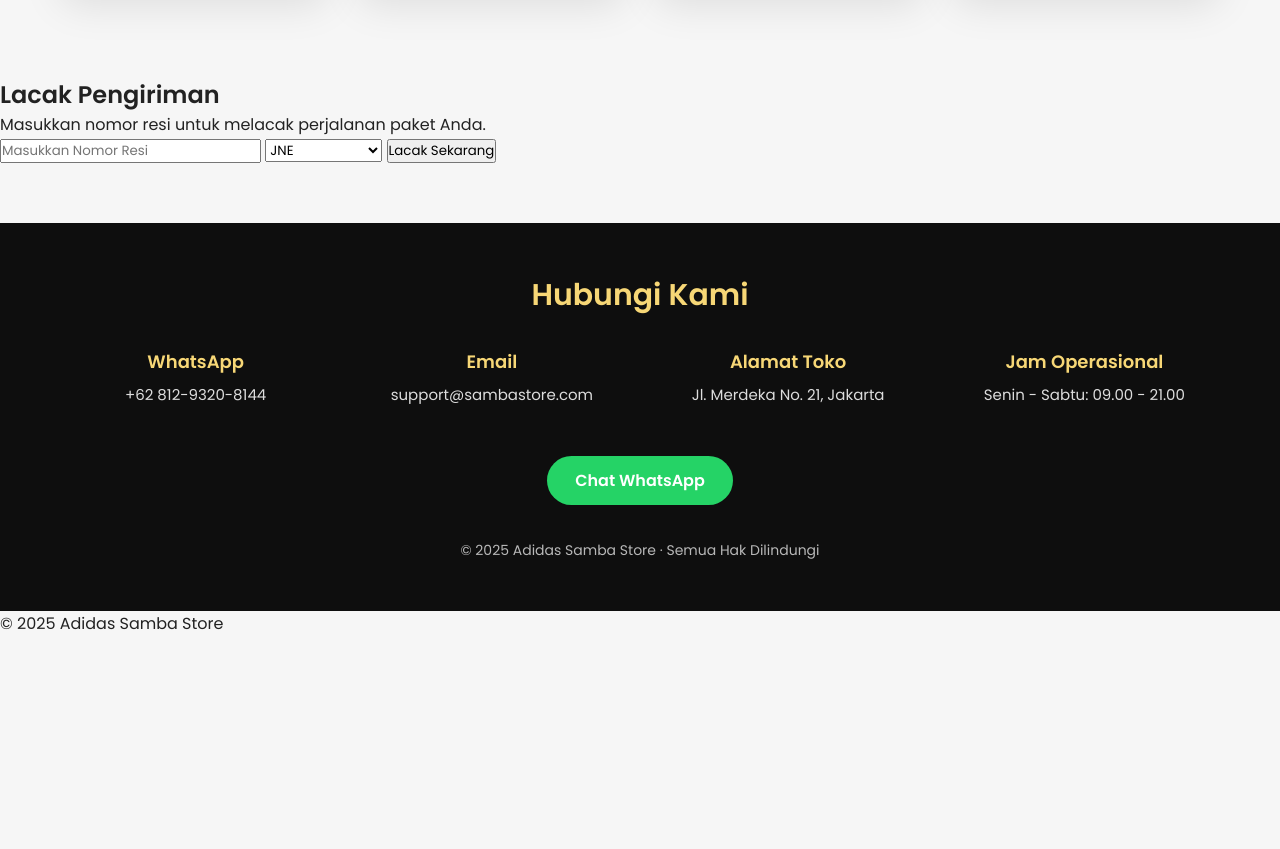
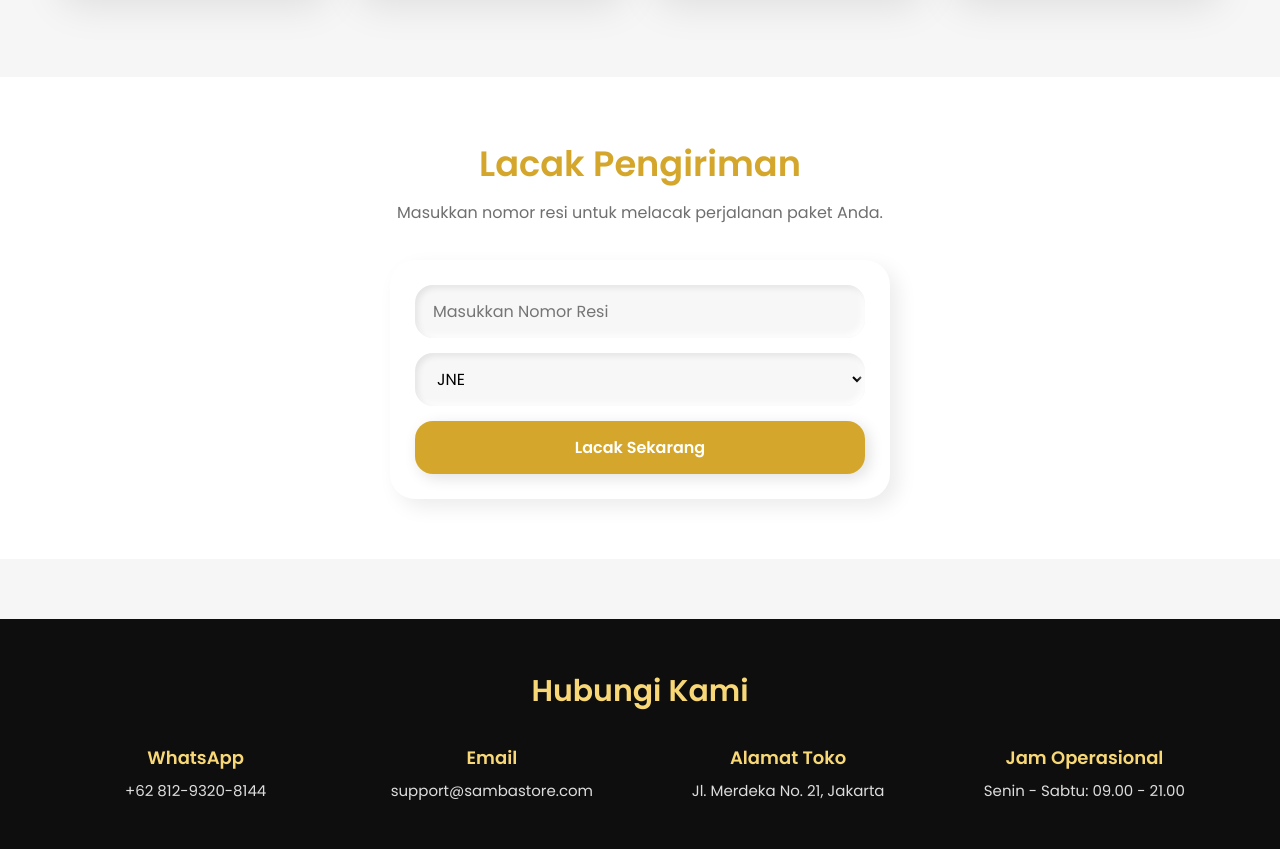
Before and after one commit to machmudwildan64-gif/wldn.store, a plain HTML site: page index.html in a window 1280 px wide. Shown: the part 2251-3100 px from the top of the page. Before the commit the page ends 2887 px from the top, so only its background shows below. Drawn offline with Linux system fonts and the light colour scheme.

Commit message:
Update style.css

```diff
--- a/style.css
+++ b/style.css
@@ -186,6 +186,97 @@ body {
   color: #000;
 }
 
+/* TRACKING EKSPEDISI */
+.tracking-section {
+  padding: 60px 20px;
+  background: #ffffff;
+  text-align: center;
+  font-family: "Poppins", sans-serif;
+}
+
+.tracking-title {
+  font-size: 2.2rem;
+  font-weight: 700;
+  color: #d4a72c;
+  margin-bottom: 10px;
+}
+
+.tracking-desc {
+  font-size: 1rem;
+  color: #6f6f6f;
+  margin-bottom: 35px;
+}
+
+.tracking-box {
+  max-width: 500px;
+  margin: auto;
+  padding: 25px;
+  background: #ffffff;
+  border-radius: 25px;
+  box-shadow:
+     8px 8px 20px rgba(0,0,0,0.08),
+     -8px -8px 20px rgba(255,255,255,0.8);
+  display: flex;
+  flex-direction: column;
+  gap: 15px;
+}
+
+.tracking-box input,
+.tracking-box select {
+  padding: 14px 18px;
+  border: none;
+  border-radius: 18px;
+  background: #f7f7f7;
+  font-size: 1rem;
+  outline: none;
+  transition: all 0.3s ease;
+  box-shadow:
+     inset 3px 3px 6px rgba(0,0,0,0.08),
+     inset -3px -3px 6px rgba(255,255,255,0.9);
+}
+
+.tracking-box input:focus,
+.tracking-box select:focus {
+  background: #ffffff;
+  box-shadow:
+     inset 2px 2px 6px rgba(0,0,0,0.1),
+     inset -2px -2px 6px rgba(255,255,255,1),
+     0 0 8px rgba(212,167,44,0.35);
+}
+
+.tracking-btn {
+  padding: 14px;
+  background: #d4a72c;
+  color: #ffffff;
+  border: none;
+  border-radius: 18px;
+  cursor: pointer;
+  font-size: 1rem;
+  font-weight: 600;
+  transition: 0.3s ease;
+  box-shadow:
+     4px 4px 15px rgba(0,0,0,0.12),
+     -4px -4px 15px rgba(255,255,255,0.7);
+}
+
+.tracking-btn:hover {
+  background: #b88d24;
+  transform: translateY(-2px);
+  box-shadow:
+     5px 5px 18px rgba(0,0,0,0.16),
+     -5px -5px 18px rgba(255,255,255,0.8);
+}
+
+@media (max-width: 480px) {
+  .tracking-box {
+    padding: 20px;
+  }
+
+  .tracking-title {
+    font-size: 1.8rem;
+  }
+}
+
 /* FOOTER */
 .footer {
   margin-top: 60px;
```
